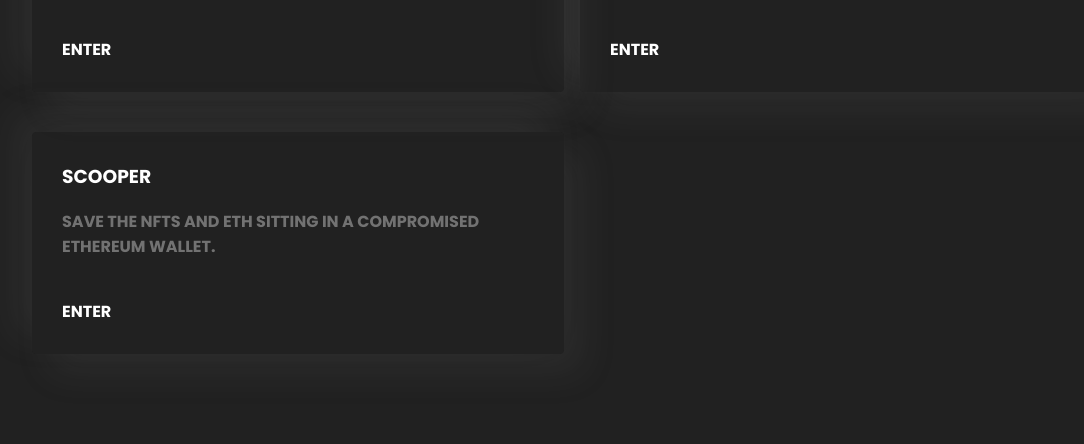
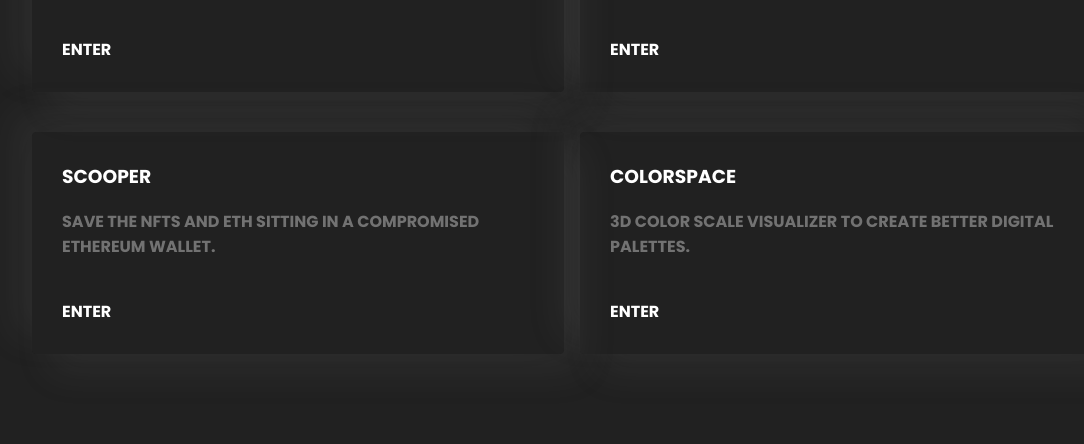
Before and after one commit to nftchance/utc24, a React (Create React App) app: page / in a window 1280 px wide. Shown: the part 820-1264 px from the top of the page, without its empty margins (68-1152 px from the left). Built offline with nearby package versions, Linux system fonts and the light colour scheme.

Commit message:
adding colorspace

```diff
--- a/src/Components/Home/Home.js
+++ b/src/Components/Home/Home.js
@@ -21,6 +21,10 @@ const Home = () => {
         name: 'Scooper',
         url: 'http://scooper.utc24.io',
         description: 'Save the NFTs and ETH sitting in a compromised Ethereum wallet.'
+    }, {
+        name: 'Colorspace',
+        url: 'http://colorspace.utc24.io',
+        description: '3D color scale visualizer to create better digital palettes.'
     }]
 
     const members = [{
```
